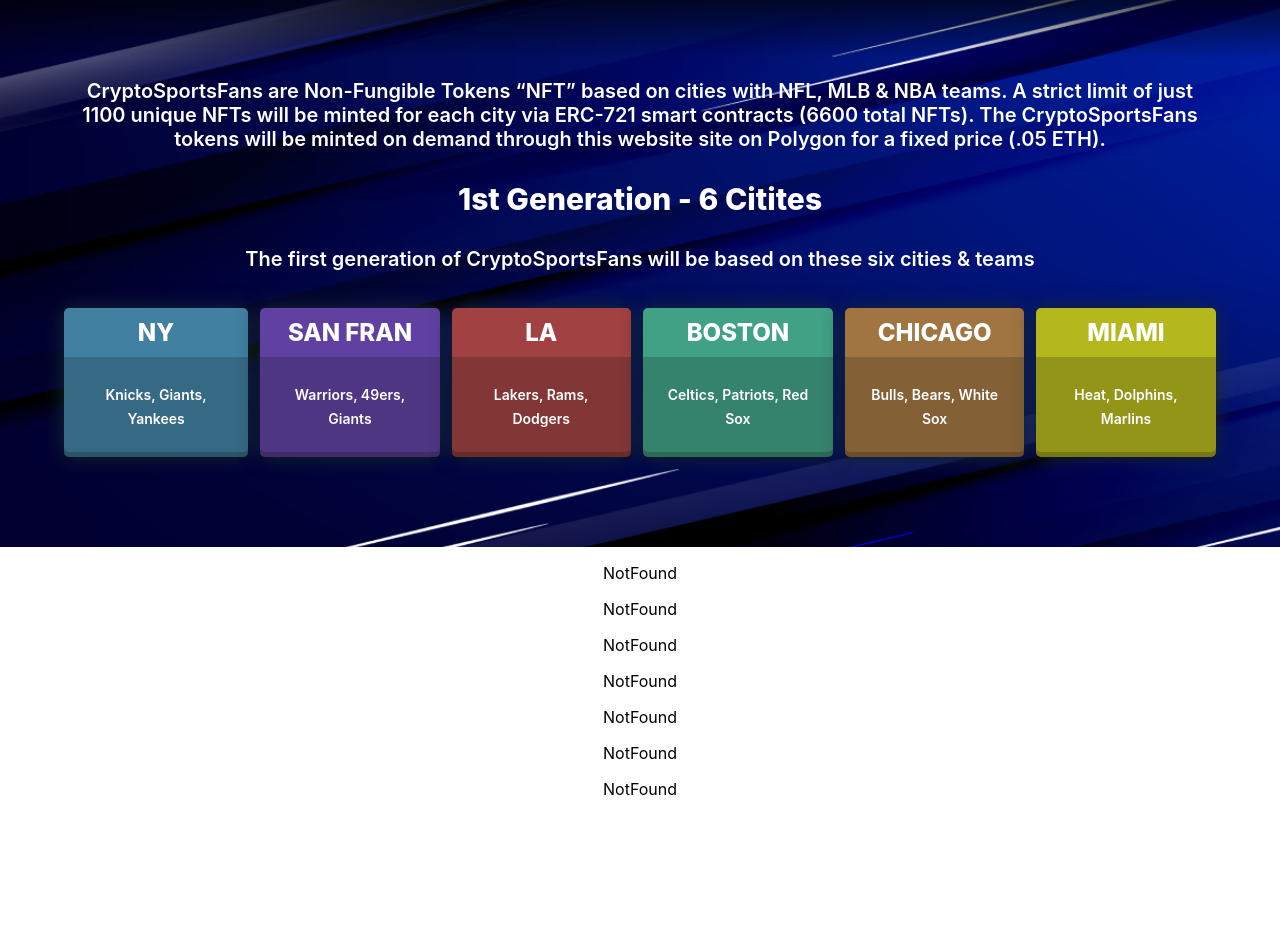
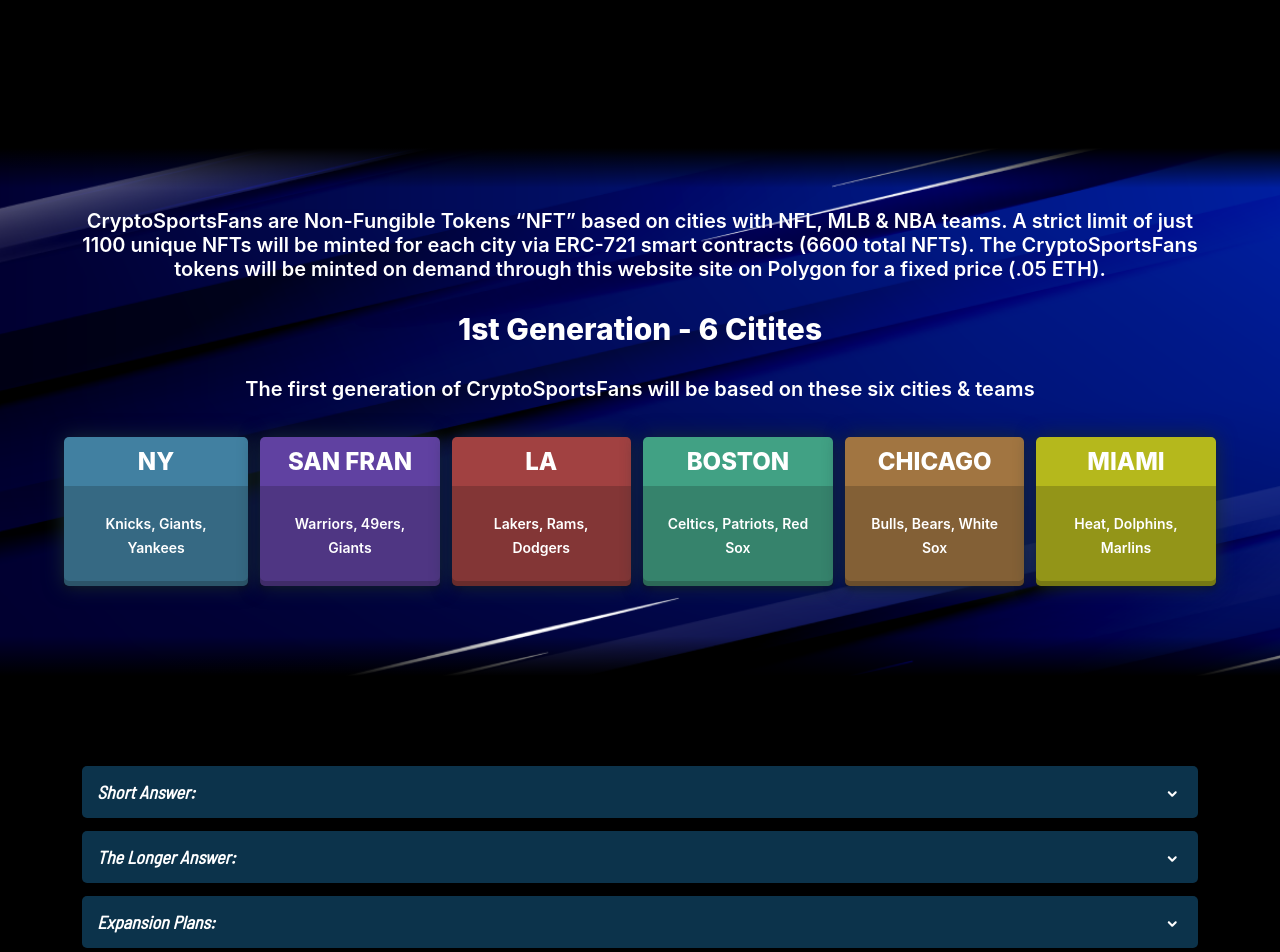
Before and after one commit to leonidlewis/cryptoSportsFans, a React (Create React App) app: page / in a window 1280 px wide. Shown: the part 1364-2316 px from the top of the page. Before the commit the page ends 2179 px from the top, so only its background shows below. Built offline with nearby package versions, Linux system fonts and the light colour scheme.

Commit message:
answer component done

```diff
--- a/src/App.css
+++ b/src/App.css
@@ -8,6 +8,21 @@
 }
 .App {
   text-align: center;
+}
+.gradient-bg {
+  background: linear-gradient(transparent, black);
+  width: 100%;
+  margin-top: -40px;
+  height: 40px;
+  position: relative;
+  z-index: 2;
+}
+.gradient-bg-reverse {
+  background: linear-gradient(black, transparent);
+  width: 100%;
+  height: 40px;
+  position: relative;
+  z-index: 2;
 }
 
 .App-logo {
--- /dev/null
+++ b/src/component/FaqList/index.js
@@ -0,0 +1,33 @@
+import { useState } from 'react';
+import collapeIn from '../../assets/images/arrow-up.png';
+import collapeOut from '../../assets/images/arrow-down.png';
+
+const FaqList = ({title, content}) => {
+  const [isShow, setIsShow] = useState(false)
+  const handleShow = () => {
+    setIsShow(!isShow)
+  }
+  return (
+    <>
+      <div className="faq-container">
+        <div className="faq-header">
+          <p>{title}</p>
+          <button type="button" onClick={handleShow}>
+            {isShow ? (
+              <img src={collapeIn} alt="show content" />
+            ) : (
+              <img src={collapeOut} alt="show content" />
+            )}
+          </button>
+        </div>
+        {isShow && (
+          <div className="faq-content">
+            <p>{content}</p>
+          </div>
+        )}
+      </div>
+    </>
+  )
+}
+
+export default FaqList
--- a/src/mockup/index.js
+++ b/src/mockup/index.js
@@ -23,3 +23,21 @@
     {label:'MIAMI', content:'Heat, Dolphins, Marlins', color: '#B5B81C'},
   ]
 }
+export const faqList = [
+  {
+    title: 'Short Answer:',
+    content:
+      'Gaming, FREE NFT drops, “Burning” tokens to reduce supply, rewards, cool merch, socializing opportunities with other sports fans from around the world - and yes, a cool avatar to show off on social media.',
+  },
+  {
+    title: 'The Longer Answer:',
+    content:
+      'Each CryptoSportsFan token allows the holder free access into an exclusive community with all of the other CryptoSportsFan holders to socialize, talk sports (or talk trash), and participate in sports related challenges for prizes and rewards!   As described in more detail below,  holders of CryptoSportsFans have free entry into the Championship City competition and will get rewards (like delivery of hot chicken wings and rare token drops) if their city wins more NBA, MLB or NFL games than the other cities.  You can collect CryptoSportsFans from all cities or trade in and out based on which city you think will have the most wins',
+  },
+  {
+    title: 'Expansion Plans:',
+    content:
+      'Once the first generation has been fully minted, we plan to expand into six more cities which will be voted upon and determined by the holders of CryptoSportsFans, and all holders have an option to buy the next generation of city CryptoSportsFans at a discounted pre-launch price!',
+  },
+
+]
--- a/src/pages/Main/Answers/index.js
+++ b/src/pages/Main/Answers/index.js
@@ -1,6 +1,22 @@
-const NotFound = () =>{
-    return (
-        <p>NotFound</p>
-    )
-}
-export default NotFound
+import React from 'react';
+import FaqList from '../../../component/FaqList';
+import {faqList} from '../../../mockup';
+import '../../../styles/answer.scss';
+const Answers = () => {
+  return (
+    <div className="answers">
+      <div className="faq-list">
+        {faqList.map((item, index) => {
+          return (
+            <FaqList
+              title={item.title}
+              content={item.content}
+              key={`index-${index}`}
+            />
+          );
+        })}
+      </div>
+    </div>
+  );
+};
+export default Answers;
--- a/src/pages/Main/index.js
+++ b/src/pages/Main/index.js
@@ -13,8 +13,11 @@
   return (
     <>
       <MainContent />
+      <div className="gradient-bg" />
       <ReadMore />
+      <div className="gradient-bg-reverse" />
       <Cities />
+      <div className="gradient-bg" />
       <Answers />
       <More />
       <Mint />
--- /dev/null
+++ b/src/styles/answer.scss
@@ -0,0 +1,51 @@
+.answers {
+  background: black;
+  padding: 90px 20px 50px;
+}
+.faq-container {
+  display: flex;
+  flex-direction: column;
+  padding: 15px;
+  background-color: #0c334b;
+  margin-bottom: 13px;
+  border-radius: 5px;
+}
+
+.faq-header {
+  text-align: left;
+  display: flex;
+  flex-direction: row;
+  justify-content: space-between;
+  align-items: center;
+  p {
+    margin: 0;
+    font-size: 18px;
+    font-weight: 800;
+    color: white;
+    font-family: "Barlow";
+    font-style: italic;
+  }
+  button {
+    margin-left: auto;
+    background: transparent;
+    border: none;
+    img {
+      margin-right: 0;
+    }
+  }
+}
+
+.faq-content {
+  padding-left: 0px;
+  text-align: left;
+  transition: all, 0.4s;
+}
+
+.faq-content p {
+  color: white;
+}
+
+.faq-list {
+  width: 90%;
+  margin: auto;
+}
--- a/src/styles/readmore.scss
+++ b/src/styles/readmore.scss
@@ -1,10 +1,9 @@
 .read-more {
   display: flex;
   flex-direction: row;
-  background: linear-gradient(transparent 0%, black 10% 90%, transparent 100%);
+  background: black;
   padding: 180px 10%;
-  margin-top: -7%;
-  z-index: 2;
+  z-index: 1;
   position: relative;
   .read-more-description {
     flex: 1;
```
Also changed, not shown: src/assets/images/arrow-down.png (added), src/assets/images/arrow-up.png (added).
